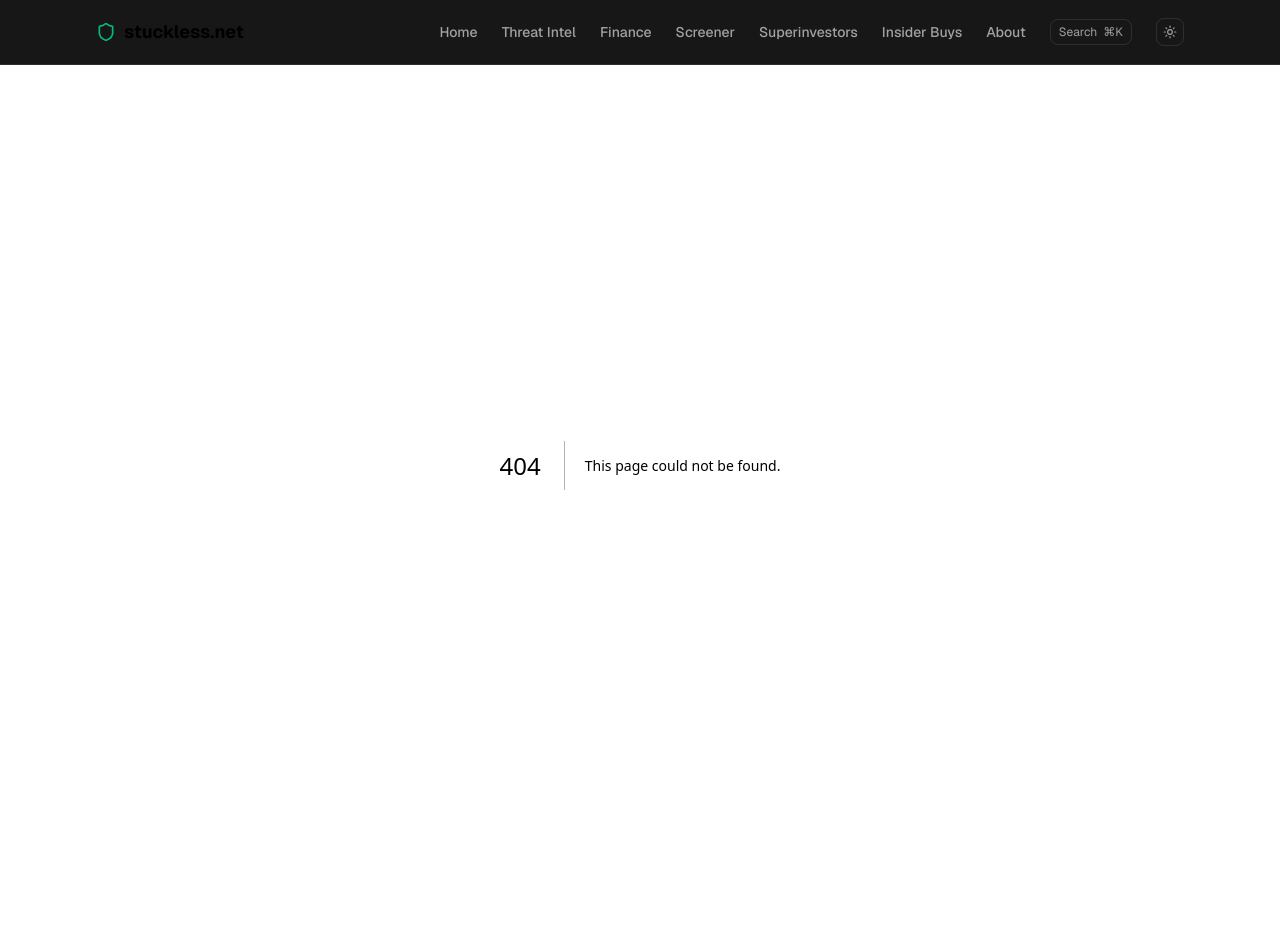
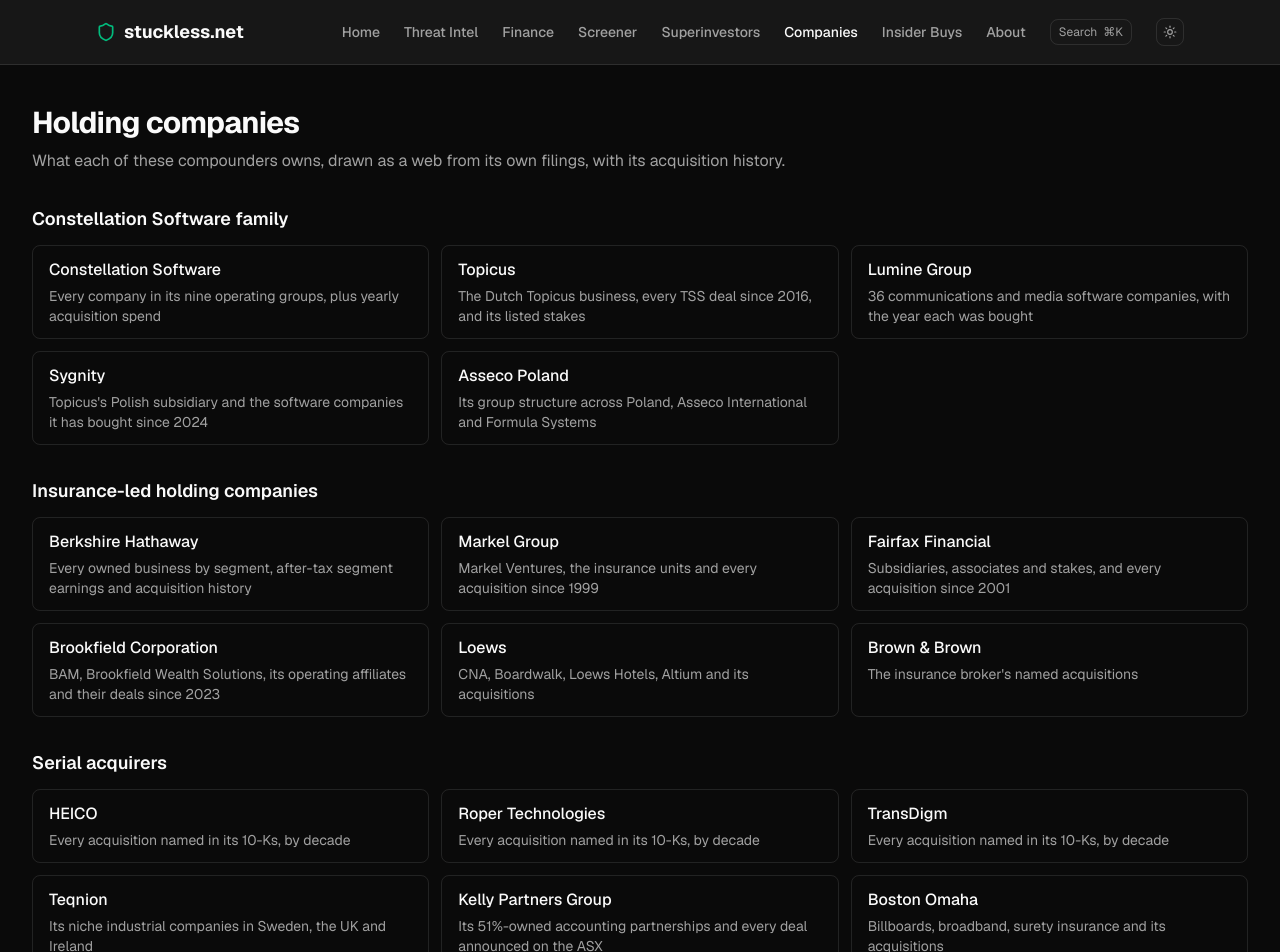
Before and after one commit to cybersecurityhandle/stuckless-net, a Next.js app: page /companies in a window 1280 px wide. Before the commit this address had no page. Shown: the top 952 px of the page. Before the commit the page ends 865 px from the top, so only its background shows below. Built offline with nearby package versions, Linux system fonts and the light colour scheme.

Commit message:
Add /companies hub linking every holding-company page
The company pages were reachable only through the sitemap and client-side
links, so Google had them as discovered but not crawled. The hub is
server-rendered and in the navbar.

```diff
--- /dev/null
+++ b/app/companies/page.tsx
@@ -0,0 +1,76 @@
+import type { Metadata } from "next";
+import Link from "next/link";
+
+export const metadata: Metadata = {
+  alternates: { canonical: "/companies" },
+  title: "Holding companies | Stuckless",
+  description:
+    "Everything Berkshire Hathaway, Constellation Software, Topicus, Markel, Fairfax, Brookfield and other compounders own, with their acquisition histories",
+};
+
+// Every "everything X owns" page. Server-rendered so search engines find them
+// through links, not only the sitemap.
+const GROUPS: { title: string; pages: { href: string; name: string; about: string }[] }[] = [
+  {
+    title: "Constellation Software family",
+    pages: [
+      { href: "/csu", name: "Constellation Software", about: "Every company in its nine operating groups, plus yearly acquisition spend" },
+      { href: "/topicus", name: "Topicus", about: "The Dutch Topicus business, every TSS deal since 2016, and its listed stakes" },
+      { href: "/lumine", name: "Lumine Group", about: "36 communications and media software companies, with the year each was bought" },
+      { href: "/sygnity", name: "Sygnity", about: "Topicus's Polish subsidiary and the software companies it has bought since 2024" },
+      { href: "/asseco", name: "Asseco Poland", about: "Its group structure across Poland, Asseco International and Formula Systems" },
+    ],
+  },
+  {
+    title: "Insurance-led holding companies",
+    pages: [
+      { href: "/berkshire", name: "Berkshire Hathaway", about: "Every owned business by segment, after-tax segment earnings and acquisition history" },
+      { href: "/markel", name: "Markel Group", about: "Markel Ventures, the insurance units and every acquisition since 1999" },
+      { href: "/fairfax", name: "Fairfax Financial", about: "Subsidiaries, associates and stakes, and every acquisition since 2001" },
+      { href: "/brookfield", name: "Brookfield Corporation", about: "BAM, Brookfield Wealth Solutions, its operating affiliates and their deals since 2023" },
+      { href: "/loews", name: "Loews", about: "CNA, Boardwalk, Loews Hotels, Altium and its acquisitions" },
+      { href: "/brown-brown", name: "Brown & Brown", about: "The insurance broker's named acquisitions" },
+    ],
+  },
+  {
+    title: "Serial acquirers",
+    pages: [
+      { href: "/heico", name: "HEICO", about: "Every acquisition named in its 10-Ks, by decade" },
+      { href: "/roper", name: "Roper Technologies", about: "Every acquisition named in its 10-Ks, by decade" },
+      { href: "/transdigm", name: "TransDigm", about: "Every acquisition named in its 10-Ks, by decade" },
+      { href: "/teqnion", name: "Teqnion", about: "Its niche industrial companies in Sweden, the UK and Ireland" },
+      { href: "/kelly-partners", name: "Kelly Partners Group", about: "Its 51%-owned accounting partnerships and every deal announced on the ASX" },
+      { href: "/boston-omaha", name: "Boston Omaha", about: "Billboards, broadband, surety insurance and its acquisitions" },
+      { href: "/biglari", name: "Biglari Holdings", about: "Steak n Shake, Western Sizzlin, insurance and oil and gas" },
+    ],
+  },
+];
+
+export default function Page() {
+  return (
+    <div className="mx-auto max-w-7xl px-4 py-10 sm:px-6 lg:px-8">
+      <h1 className="text-3xl font-bold tracking-tight">Holding companies</h1>
+      <p className="mt-2 max-w-3xl text-muted-foreground">
+        What each of these compounders owns, drawn as a web from its own filings, with its acquisition history.
+      </p>
+      {GROUPS.map((g) => (
+        <section key={g.title} className="mt-8">
+          <h2 className="text-lg font-semibold">{g.title}</h2>
+          <ul className="mt-3 grid gap-3 sm:grid-cols-2 lg:grid-cols-3">
+            {g.pages.map((p) => (
+              <li key={p.href}>
+                <Link
+                  href={p.href}
+                  className="block h-full rounded-md border border-border px-4 py-3 transition-colors hover:bg-muted/40"
+                >
+                  <span className="font-medium">{p.name}</span>
+                  <span className="mt-1 block text-sm text-muted-foreground">{p.about}</span>
+                </Link>
+              </li>
+            ))}
+          </ul>
+        </section>
+      ))}
+    </div>
+  );
+}
--- a/app/sitemap.ts
+++ b/app/sitemap.ts
@@ -8,6 +8,7 @@ const BASE = "https://stuckless.net";
 const PAGES: { path: string; changeFrequency: "daily" | "weekly" | "monthly"; priority: number }[] = [
   { path: "", changeFrequency: "daily", priority: 1 },
   { path: "/superinvestors", changeFrequency: "daily", priority: 0.9 },
+  { path: "/companies", changeFrequency: "weekly", priority: 0.9 },
   { path: "/berkshire", changeFrequency: "weekly", priority: 0.8 },
   { path: "/csu", changeFrequency: "weekly", priority: 0.8 },
   { path: "/topicus", changeFrequency: "weekly", priority: 0.8 },
@@ -25,6 +26,7 @@ const PAGES: { path: string; changeFrequency: "daily" | "weekly" | "monthly"; pr
   { path: "/lumine", changeFrequency: "monthly", priority: 0.6 },
   { path: "/asseco", changeFrequency: "monthly", priority: 0.6 },
   { path: "/brookfield", changeFrequency: "monthly", priority: 0.6 },
+  { path: "/sygnity", changeFrequency: "monthly", priority: 0.6 },
   { path: "/insiders", changeFrequency: "daily", priority: 0.7 },
   { path: "/digest", changeFrequency: "weekly", priority: 0.7 },
   { path: "/screener", changeFrequency: "daily", priority: 0.7 },
--- a/components/navbar.tsx
+++ b/components/navbar.tsx
@@ -14,6 +14,7 @@ export function Navbar() {
     { href: "/finance", label: "Finance" },
     { href: "/screener", label: "Screener" },
     { href: "/superinvestors", label: "Superinvestors", short: "13F" },
+    { href: "/companies", label: "Companies" },
     { href: "/insiders", label: "Insider Buys", short: "Insiders" },
     { href: "/about", label: "About" },
   ];
```
